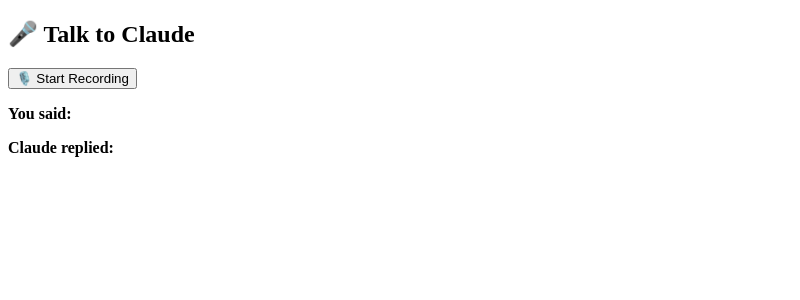
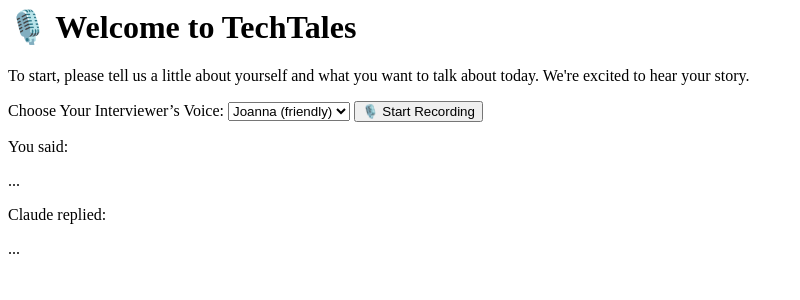
Before and after one commit to jnew00/techtales, a Flask app: page / in a window 1280 px wide. Shown: the top 300 px of the page, without its empty margins (0-800 px from the left). Run offline with Flask 3, Linux system fonts and the light colour scheme.

Commit message:
Refactor voice selection and session handling; update HTML structure for improved user experience

```diff
--- a/app-polly.py
+++ b/app-polly.py
@@ -11,7 +11,6 @@
 os.makedirs(AUDIO_DIR, exist_ok=True)
 
 # AWS Clients
-voiceid = "Emma"
 region = "us-east-2"
 bedrock = boto3.client("bedrock-runtime", region_name=region)
 polly = boto3.client("polly", region_name="us-east-1")  # neural support
@@ -78,6 +77,7 @@
 
 @app.route("/process", methods=["POST"])
 def process():
+    voice_id = request.form.get("voice_id", "Joanna")
     file = request.files["audio"]
     session_id = request.form.get("session_id", "default-session")
 
@@ -106,7 +106,7 @@
     polly_response = polly.synthesize_speech(
         Text=claude_reply,
         OutputFormat="mp3",
-        VoiceId=voiceid,
+        VoiceId=voice_id,
         Engine="neural"
     )
     with open(mp3_path, "wb") as f:
--- a/static/script.js
+++ b/static/script.js
@@ -2,10 +2,44 @@
 const transcriptEl = document.getElementById("transcript");
 const responseEl = document.getElementById("response");
 const audioPlayer = document.getElementById("audioPlayer");
+const voiceSelect = document.getElementById("voiceSelect");
 
 let mediaRecorder;
 let chunks = [];
 
+// Get or create session ID
+function getSessionId() {
+  let sessionId = localStorage.getItem("session_id");
+  if (!sessionId) {
+    sessionId = "session-" + Date.now() + "-" + Math.floor(Math.random() * 100000);
+    localStorage.setItem("session_id", sessionId);
+  }
+  return sessionId;
+}
+
+// 🎤 Voice prompt on load
+window.addEventListener("DOMContentLoaded", () => {
+  const welcome = "To start, please tell us a little about yourself and what you want to talk about today. We're excited to hear your story.";
+
+  const speakWelcome = () => {
+    const selectedVoice = voiceSelect.value;
+    const utterance = new SpeechSynthesisUtterance(welcome);
+    utterance.lang = "en-US";
+    utterance.pitch = 1;
+    utterance.rate = 1;
+    utterance.voice = speechSynthesis.getVoices().find(v => v.name.includes(selectedVoice)) || null;
+    speechSynthesis.speak(utterance);
+  };
+
+  // Wait for voices to load
+  if (speechSynthesis.getVoices().length === 0) {
+    speechSynthesis.onvoiceschanged = speakWelcome;
+  } else {
+    speakWelcome();
+  }
+});
+
+// 🎙️ Start/Stop Recording
 recordBtn.addEventListener("click", async () => {
   if (!mediaRecorder || mediaRecorder.state === "inactive") {
     const stream = await navigator.mediaDevices.getUserMedia({ audio: true });
@@ -20,6 +54,8 @@
       const blob = new Blob(chunks, { type: "audio/webm" });
       const formData = new FormData();
       formData.append("audio", blob, "input.webm");
+      formData.append("session_id", getSessionId());
+      formData.append("voice_id", voiceSelect.value);
 
       const res = await fetch("/process", {
         method: "POST",
@@ -27,8 +63,8 @@
       });
       const data = await res.json();
 
-      transcriptEl.textContent = data.transcript;
-      responseEl.textContent = data.response;
+      transcriptEl.textContent = data.transcript || "[No transcript returned]";
+      responseEl.textContent = data.response || "[No response returned]";
       audioPlayer.src = data.audio_url;
       audioPlayer.style.display = "block";
       audioPlayer.play();
--- a/templates/index.html
+++ b/templates/index.html
@@ -1,15 +1,27 @@
-<!DOCTYPE html>
-<html>
-<head>
-  <title>Voice Agent</title>
-</head>
 <body>
-  <h2>🎤 Talk to Claude</h2>
+  <h1>🎙️ Welcome to TechTales</h1>
+  <p>To start, please tell us a little about yourself and what you want to talk about today. We're excited to hear your story.</p>
+
+  <label for="voiceSelect" class="label">Choose Your Interviewer’s Voice:</label>
+  <select id="voiceSelect">
+    <option value="Joanna">Joanna (friendly)</option>
+    <option value="Matthew">Matthew (calm)</option>
+    <option value="Amy">Amy (UK)</option>
+    <option value="Brian">Brian (UK)</option>
+    <option value="Ivy">Ivy (youthful)</option>
+  </select>
+
   <button id="recordBtn">🎙️ Start Recording</button>
-  <p><strong>You said:</strong> <span id="transcript"></span></p>
-  <p><strong>Claude replied:</strong> <span id="response"></span></p>
-  <audio id="audioPlayer" controls style="display:none;"></audio>
+
+  <div class="output">
+    <p class="label">You said:</p>
+    <p id="transcript">...</p>
+
+    <p class="label">Claude replied:</p>
+    <p id="response">...</p>
+
+    <audio id="audioPlayer" controls style="display:none;"></audio>
+  </div>
 
   <script src="/static/script.js"></script>
 </body>
-</html>
```
